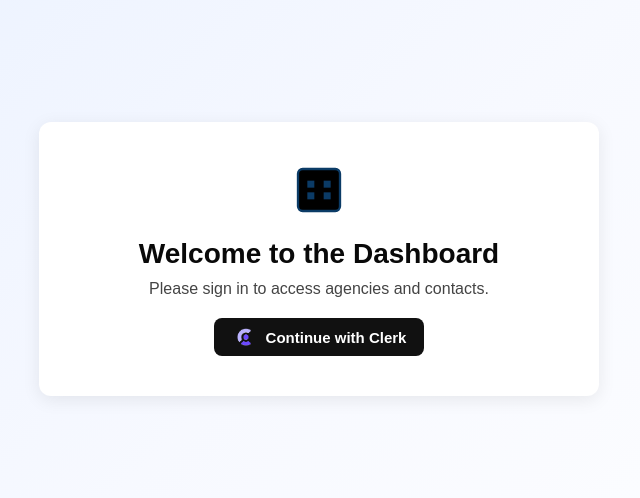
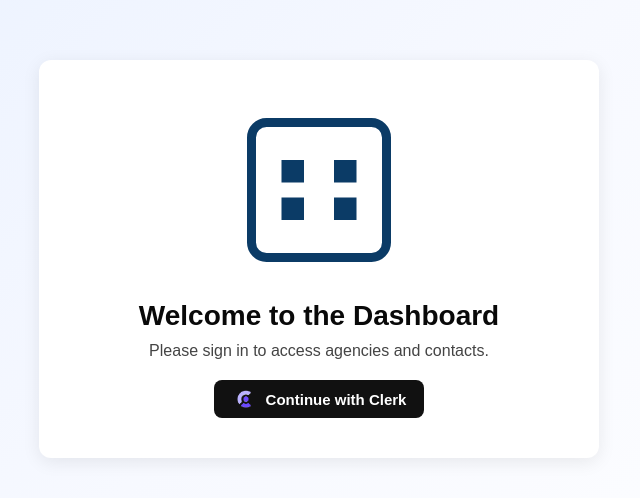
Before and after one commit to namoussa-Hx/nextjs-dashboard, a Next.js app in the folder my-dashboard/: page / in a window 1280 px wide. Shown: the part 106-604 px from the top of the page, without its empty margins (321-961 px from the left). Built offline with nearby package versions, Linux system fonts and the light colour scheme; no server answers.

Commit message:
big brand icon

```diff
--- a/my-dashboard/src/app/globals.css
+++ b/my-dashboard/src/app/globals.css
@@ -47,8 +47,8 @@ body {
 
 .brand-icon {
   color: #0b3b66;
-  width: 56px;
-  height: 56px;
+  width: 180px;
+  height: 180px;
 }
 
 .title {
--- a/my-dashboard/src/app/page.js
+++ b/my-dashboard/src/app/page.js
@@ -21,13 +21,16 @@ export default function HomePage() {
         <div className="center-wrapper">
           <div className="card">
             <div className="brand" aria-hidden>
-              <svg
+                <svg
                 className="brand-icon"
-                width="56"
-                height="56"
+                width="36"
+                height="36"
                 viewBox="0 0 24 24"
+                fill="none"
+                xmlns="http://www.w3.org/2000/svg"
+                aria-hidden
               >
-                <rect x="3" y="3" width="18" height="18" rx="2" stroke="currentColor" />
+                <rect x="3" y="3" width="18" height="18" rx="2" stroke="currentColor" strokeWidth="1.2" />
                 <rect x="7" y="8" width="3" height="3" fill="currentColor" />
                 <rect x="14" y="8" width="3" height="3" fill="currentColor" />
                 <rect x="7" y="13" width="3" height="3" fill="currentColor" />
```
